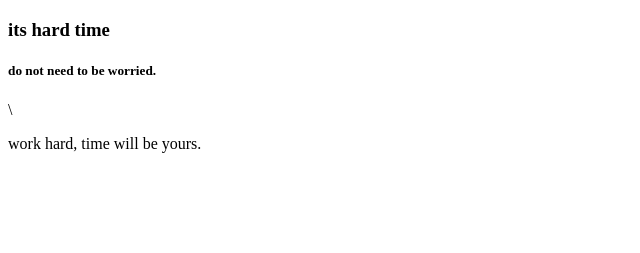
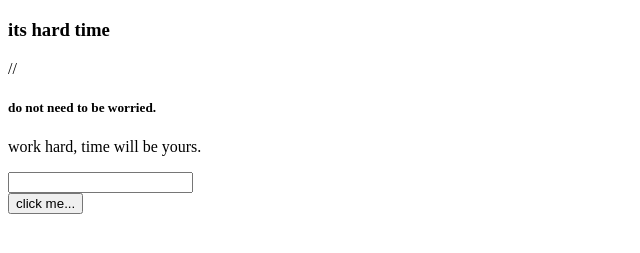
Before and after one commit to towhiid/first-work, a plain HTML site: page index.html in a window 1280 px wide. Shown: the part 61-314 px from the top of the page, without its empty margins (0-640 px from the left). Drawn offline with Linux system fonts and the light colour scheme.

Commit message:
new branch

```diff
--- a/index.html
+++ b/index.html
@@ -8,7 +8,10 @@
 <body>
     <h1>Hello, this is my first website.</h1>
     <h3>its hard time</h3>
-    <h5>do not need to be worried.</h5>
-    \<p>work hard, time will be yours.</p>
+    //<h5>do not need to be worried.</h5>
+    <p>work hard, time will be yours.</p>
+    <input type="text">
+    <br>
+    <button>click me...</button>
 </body>
 </html>
```
